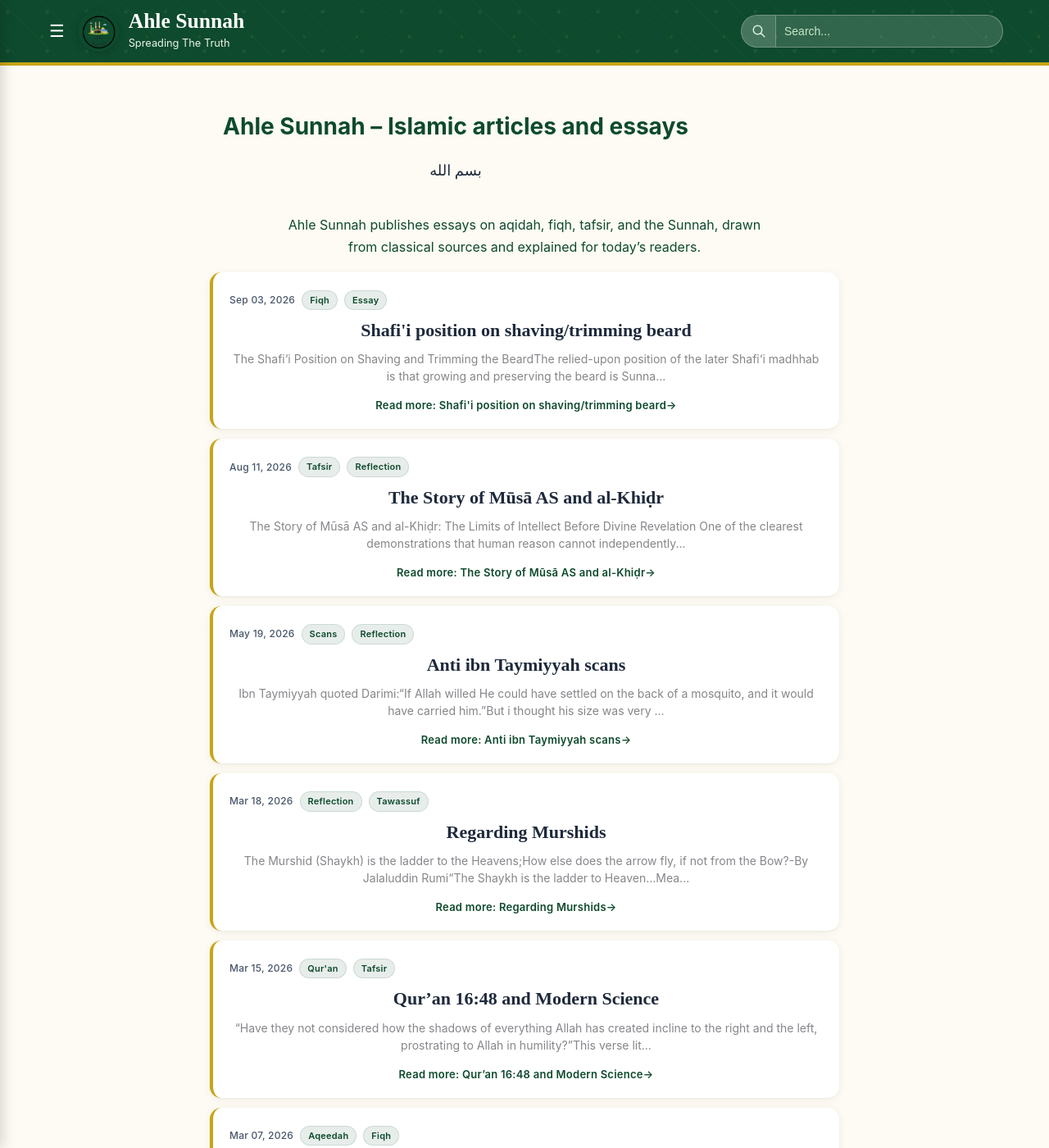
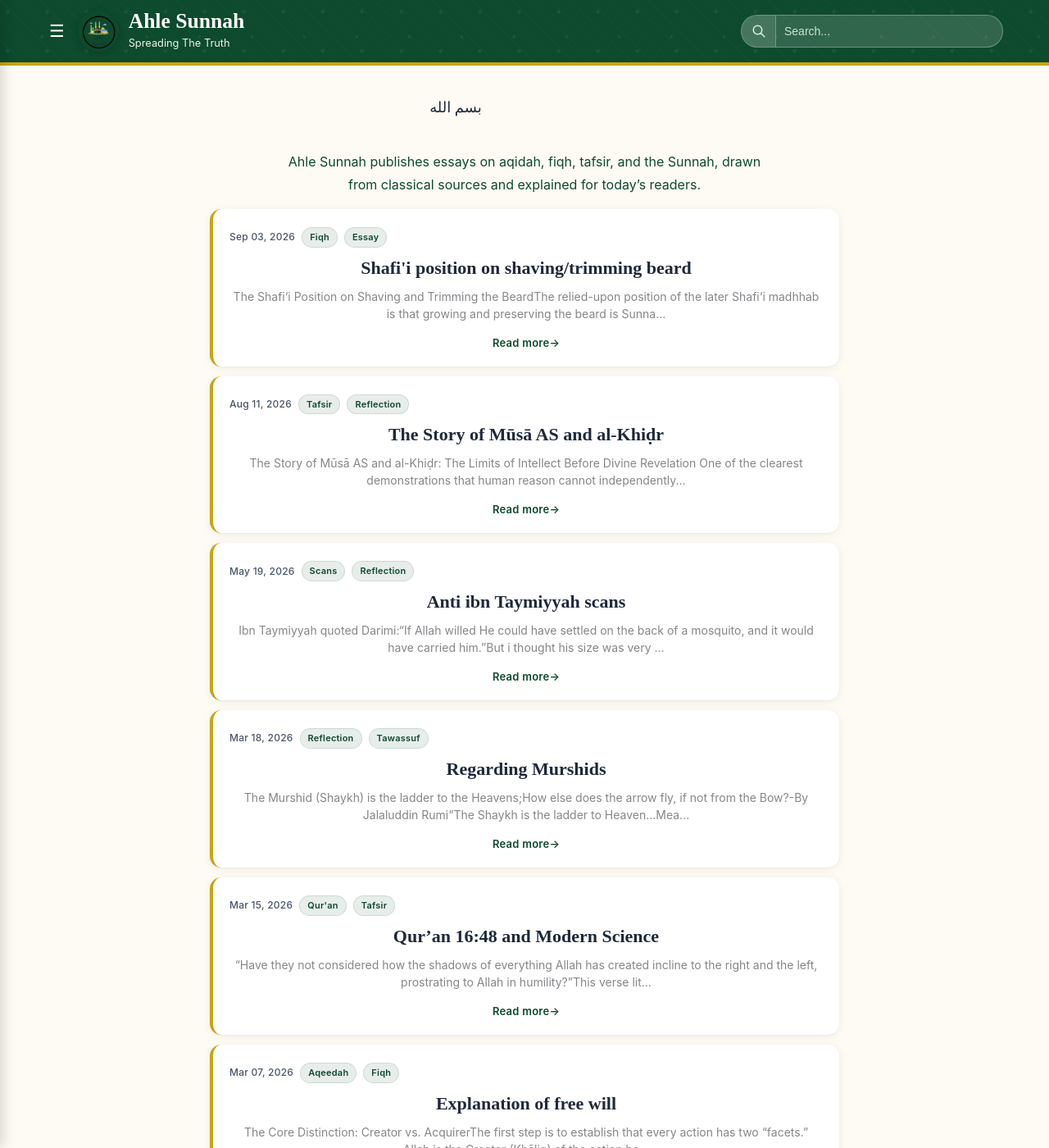
Before and after one commit to Fali17/ahlesunnah, a Jekyll site: the page built from index.html, in a window 1280 px wide and 1400 px high. Shown: the whole window at 82% size. Built offline with Jekyll 4.4.1, drawn with Linux system fonts in a browser that asks for light colours; the list of posts is cut into pages by our own code; some of the changed text lies outside the part shown.

Commit message:
Update main.css

```diff
--- a/assets/css/main.css
+++ b/assets/css/main.css
@@ -1268,3 +1268,15 @@
     outline: none !important;
     color: #ffffff !important;
 }
+
+.visually-hidden {
+  position: absolute !important;
+  width: 1px !important;
+  height: 1px !important;
+  padding: 0 !important;
+  margin: -1px !important;
+  overflow: hidden !important;
+  clip: rect(0, 0, 0, 0) !important;
+  white-space: nowrap !important;
+  border: 0 !important;
+}
```
